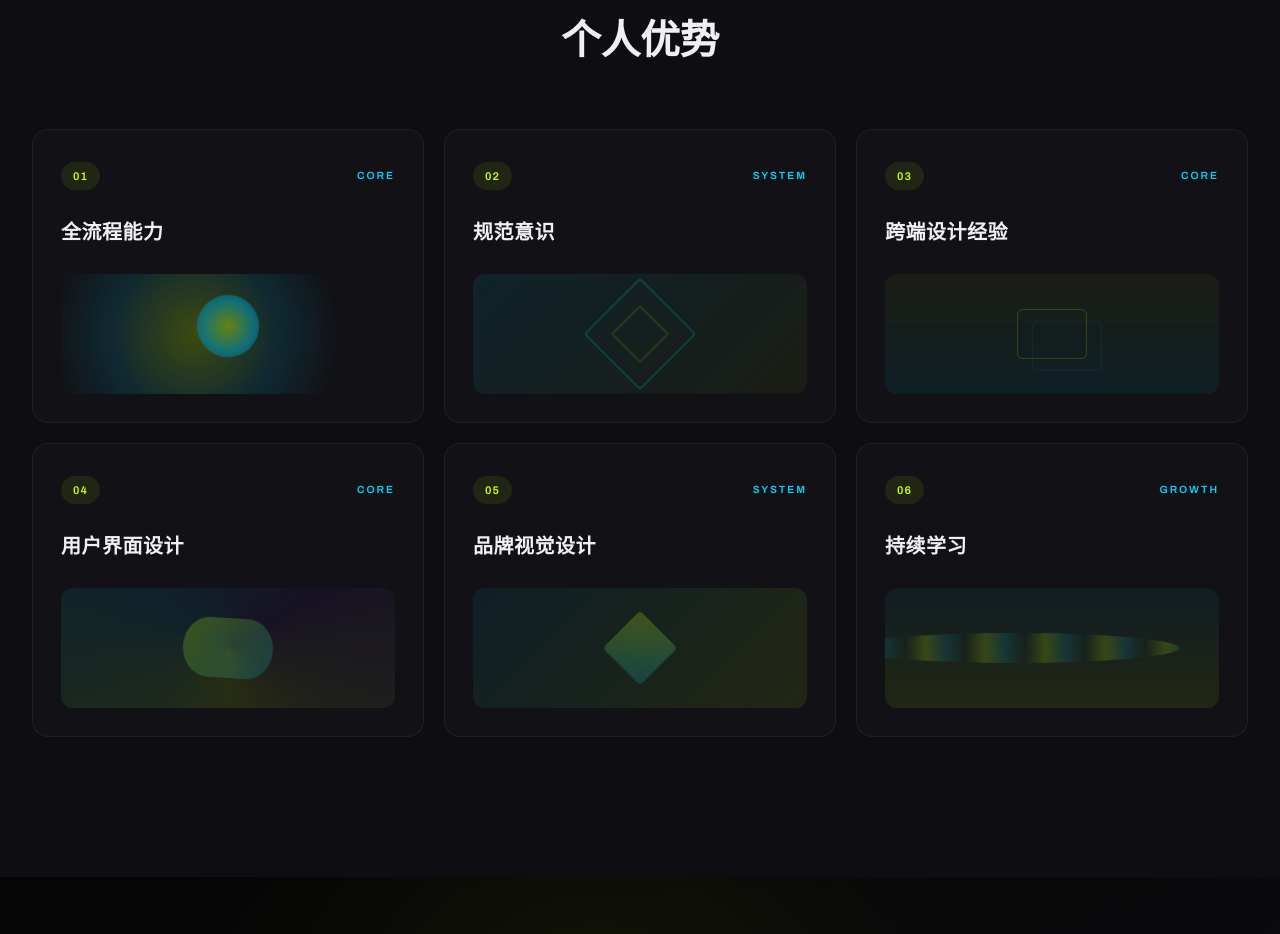
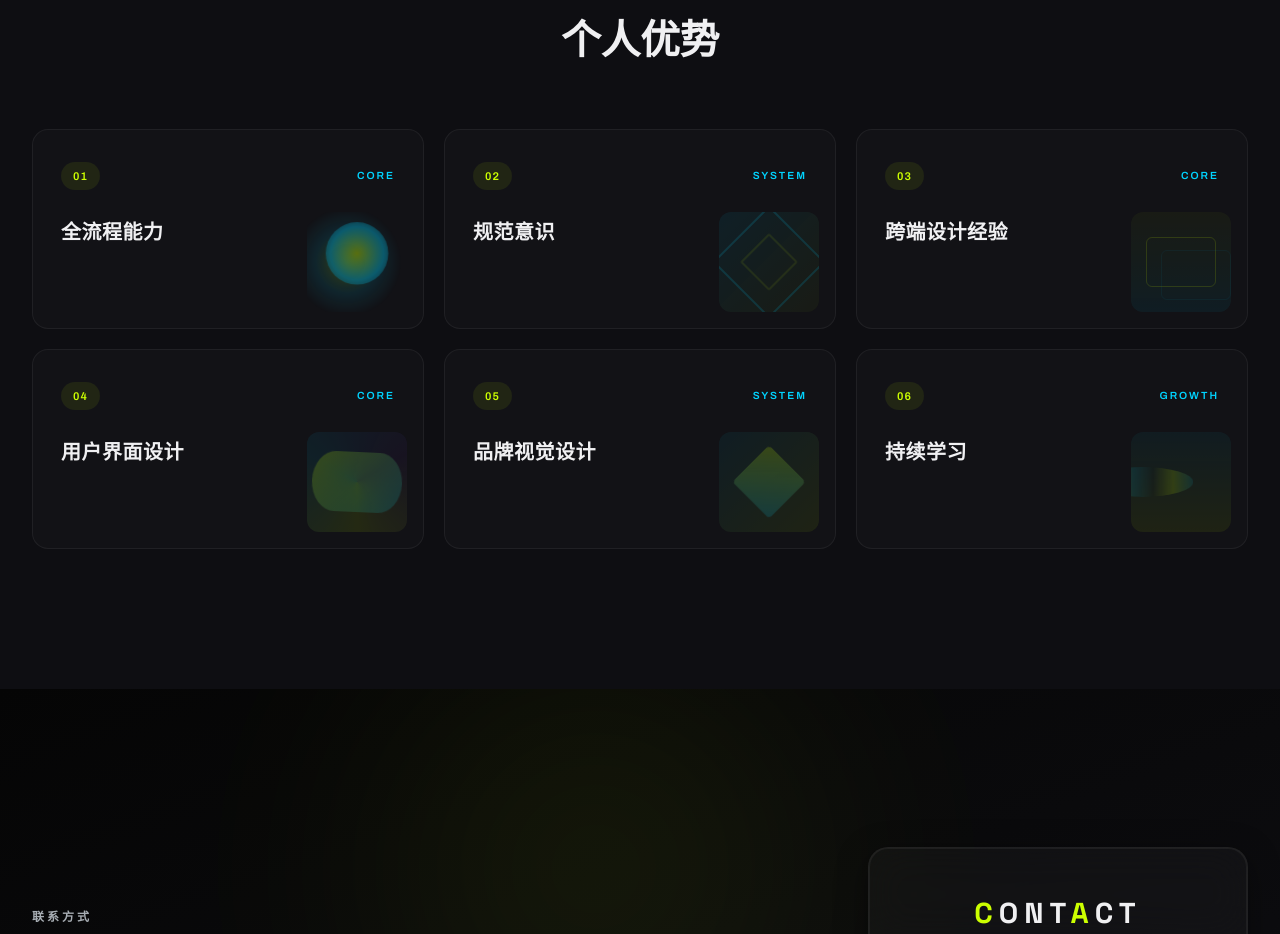
Before and after one commit to ltian869166-max/ai_log, a React (Vite) app: page / in a window 1280 px wide. Shown: the part 4686-5620 px from the top of the page. Built offline with nearby package versions, Linux system fonts and the light colour scheme.

Commit message:
fix: 抽象视觉元素移至卡片右下角，悬停时放大

```diff
--- a/src/components/Skills.css
+++ b/src/components/Skills.css
@@ -27,6 +27,7 @@
   display: flex;
   flex-direction: column;
   overflow: hidden;
+  min-height: 200px;
   transition: border-color 0.3s ease, background 0.3s ease, transform 0.3s ease;
 }
 
@@ -47,6 +48,8 @@
   justify-content: space-between;
   align-items: center;
   margin-bottom: 24px;
+  position: relative;
+  z-index: 1;
 }
 
 .skill-num {
@@ -75,22 +78,27 @@
   font-weight: 700;
   margin-bottom: 24px;
   letter-spacing: 0.5px;
+  position: relative;
+  z-index: 1;
 }
 
 /* ===== Abstract Visual Element ===== */
 .skill-visual {
-  width: 100%;
-  height: 120px;
-  margin-bottom: 0;
-  position: relative;
+  width: 100px;
+  height: 100px;
+  position: absolute;
+  bottom: 16px;
+  right: 16px;
   border-radius: 12px;
   overflow: hidden;
-  opacity: 0.6;
-  transition: opacity 0.3s ease;
+  opacity: 0.5;
+  transition: opacity 0.3s ease, transform 0.3s ease;
+  z-index: 0;
 }
 
 .skill-card:hover .skill-visual {
-  opacity: 0.85;
+  opacity: 0.8;
+  transform: scale(1.1);
 }
 
 /* Sphere: gradient circle */
@@ -291,6 +299,7 @@
     grid-template-columns: 1fr;
   }
   .skill-visual {
-    height: 100px;
+    width: 80px;
+    height: 80px;
   }
 }
```
